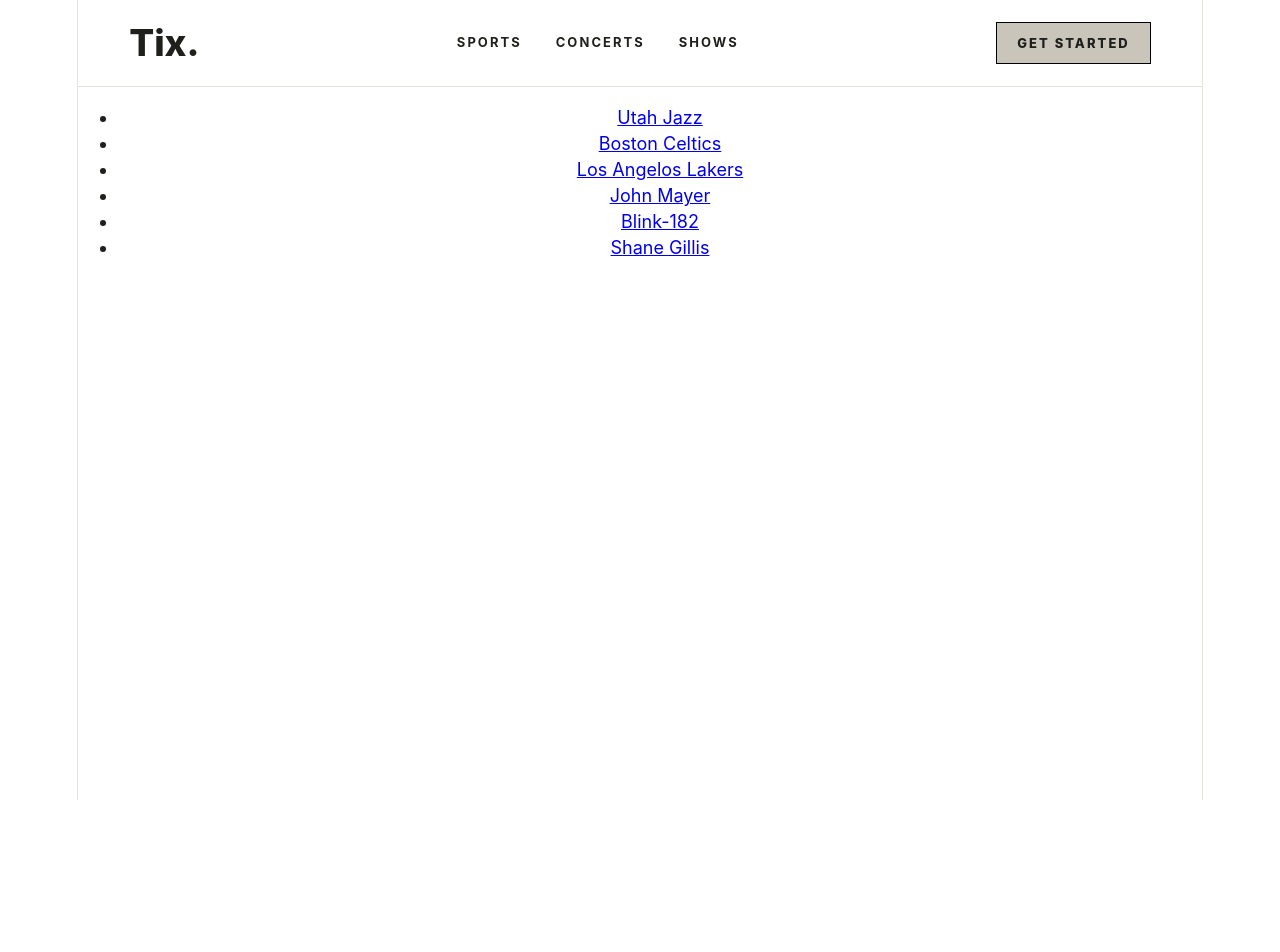
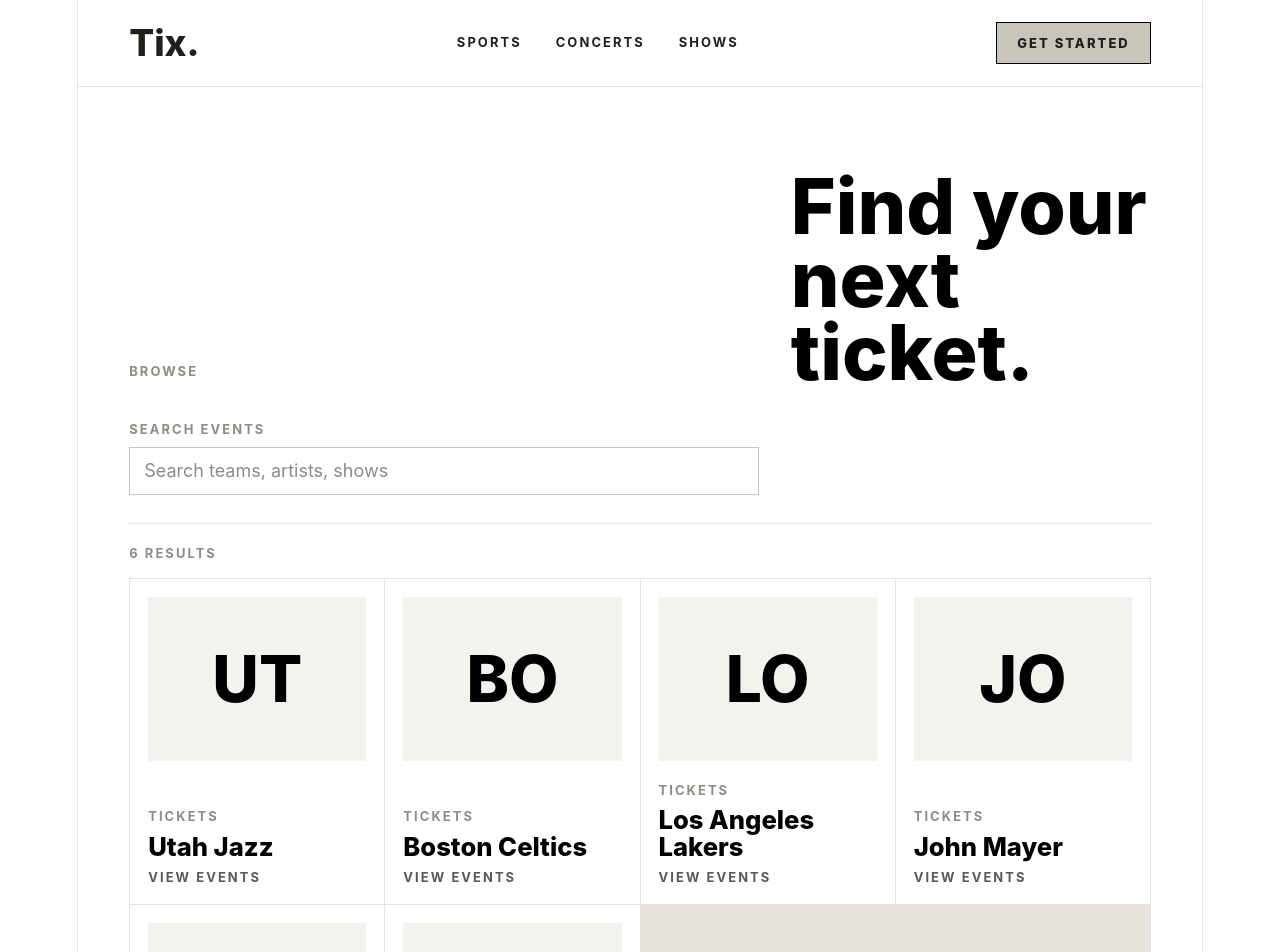
Before and after one commit to Kelson-Gardner/software-architecture, a React (Vite) app in the folder client/: page /category/comedy in a window 1280 px wide. Shown: the top 952 px of the page. Before the commit the page ends 800 px from the top, so only its background shows below. Built offline with nearby package versions, Linux system fonts and the light colour scheme.

Commit message:
Added styling to categroy page

```diff
--- a/client/src/components/EntityCard.tsx
+++ b/client/src/components/EntityCard.tsx
@@ -8,8 +8,21 @@
 
 export function EntityCard(props: EntityCardProps) {
     return (
-        <span className='entity-card'>
-            <NavLink to={props.href}>{props.title}</NavLink>
-        </span>
+        <article className='entity-card'>
+            <NavLink className='entity-card-link' to={props.href}>
+                <span className='entity-card-media' aria-hidden="true">
+                    {props.image_url ? (
+                        <img src={props.image_url} alt="" />
+                    ) : (
+                        <span>{props.title.slice(0, 2)}</span>
+                    )}
+                </span>
+                <span className='entity-card-content'>
+                    <span className='entity-card-kicker'>Tickets</span>
+                    <span className='entity-card-title'>{props.title}</span>
+                    <span className='entity-card-cta'>View events</span>
+                </span>
+            </NavLink>
+        </article>
     );
 }
--- /dev/null
+++ b/client/src/pages/CategoryPage.css
@@ -0,0 +1,182 @@
+.category-page {
+  width: min(100%, 1180px);
+  margin: 0 auto;
+  padding: clamp(42px, 7vw, 84px) clamp(18px, 4vw, 56px);
+  text-align: left;
+  box-sizing: border-box;
+}
+
+.category-page-header {
+  display: grid;
+  grid-template-columns: minmax(0, 1fr) minmax(280px, 360px);
+  gap: 32px;
+  align-items: end;
+  padding-bottom: 28px;
+  border-bottom: 1px solid var(--border);
+}
+
+.category-page-eyebrow,
+.entity-card-kicker,
+.entity-card-cta,
+.entity-cards-summary,
+.category-search span {
+  color: var(--text-subtle);
+  font-size: 0.72rem;
+  font-weight: 750;
+  letter-spacing: 0.16em;
+  line-height: 1.2;
+  text-transform: uppercase;
+}
+
+.category-page-eyebrow {
+  margin-bottom: 10px;
+}
+
+.category-page h1 {
+  max-width: 680px;
+  margin: 0;
+  color: var(--text-strong);
+  font-size: clamp(2.5rem, 6vw, 5.6rem);
+  font-weight: 800;
+  line-height: 0.95;
+  letter-spacing: 0;
+}
+
+.category-search {
+  display: grid;
+  gap: 10px;
+}
+
+.category-search input {
+  width: 100%;
+  min-height: 48px;
+  padding: 0 14px;
+  border: 1px solid var(--border-strong);
+  border-radius: 0;
+  color: var(--text-strong);
+  background: var(--surface);
+  font: inherit;
+  outline: none;
+}
+
+.category-search input::placeholder {
+  color: var(--text-subtle);
+}
+
+.category-search input:focus {
+  border-color: var(--text-strong);
+}
+
+.entity-cards-summary {
+  margin: 22px 0 16px;
+}
+
+.entity-cards-list {
+  display: grid;
+  grid-template-columns: repeat(auto-fit, minmax(220px, 1fr));
+  gap: 1px;
+  padding: 0;
+  margin: 0;
+  list-style: none;
+  background: var(--border);
+  border: 1px solid var(--border);
+}
+
+.entity-cards-list > li {
+  min-width: 0;
+  background: var(--surface);
+}
+
+.entity-card {
+  height: 100%;
+}
+
+.entity-card-link {
+  display: grid;
+  min-height: 245px;
+  height: 100%;
+  padding: 18px;
+  color: var(--text-strong);
+  text-decoration: none;
+  box-sizing: border-box;
+  transition:
+    background-color 180ms ease,
+    color 180ms ease;
+}
+
+.entity-card-link:hover,
+.entity-card-link:focus-visible {
+  background: var(--surface-raised);
+}
+
+.entity-card-link:focus-visible {
+  outline: 1px solid var(--text-strong);
+  outline-offset: -6px;
+}
+
+.entity-card-media {
+  display: grid;
+  width: 100%;
+  aspect-ratio: 4 / 3;
+  place-items: center;
+  overflow: hidden;
+  background: var(--surface-tint);
+  color: var(--text-strong);
+  font-size: clamp(2rem, 5vw, 4rem);
+  font-weight: 800;
+  line-height: 1;
+  text-transform: uppercase;
+}
+
+.entity-card-media img {
+  width: 100%;
+  height: 100%;
+  object-fit: cover;
+}
+
+.entity-card-content {
+  display: grid;
+  align-content: end;
+  gap: 9px;
+  margin-top: 22px;
+}
+
+.entity-card-title {
+  color: var(--text-strong);
+  font-size: clamp(1.25rem, 2vw, 1.85rem);
+  font-weight: 800;
+  line-height: 1.05;
+  letter-spacing: 0;
+}
+
+.entity-card-cta {
+  width: fit-content;
+  color: var(--text-muted);
+  border-bottom: 1px solid transparent;
+}
+
+.entity-card-link:hover .entity-card-cta,
+.entity-card-link:focus-visible .entity-card-cta {
+  color: var(--text-strong);
+  border-bottom-color: currentColor;
+}
+
+@media (max-width: 760px) {
+  .category-page {
+    padding-block: 34px 54px;
+  }
+
+  .category-page-header {
+    grid-template-columns: 1fr;
+    align-items: start;
+    gap: 24px;
+  }
+
+  .entity-cards-list {
+    grid-template-columns: 1fr;
+  }
+
+  .entity-card-link {
+    min-height: 210px;
+  }
+}
--- a/client/src/pages/CategoryPage.tsx
+++ b/client/src/pages/CategoryPage.tsx
@@ -1,25 +1,60 @@
+import { useMemo, useState } from "react";
 import { EntityCard, type EntityCardProps } from "../components/EntityCard";
-// Category will be a type such as MLB, NBA, Country, Theatre, etc.
-function CategoryPage() {
+import './CategoryPage.css';
+
 // Dummy data for now
 const entityCards: EntityCardProps[] = [
     {title: 'Utah Jazz', href: '/tickets/utah-jazz'},
     {title: 'Boston Celtics', href: '/tickets/boston-celtics'},
-        {title: 'Los Angelos Lakers', href: '/tickets/los-angelos-lakers'},
+    {title: 'Los Angeles Lakers', href: '/tickets/los-angeles-lakers'},
     {title: 'John Mayer', href: '/tickets/john-mayer'},
     {title: 'Blink-182', href: '/tickets/blink-182'},
     {title: 'Shane Gillis', href: '/tickets/shane-gillis'},
 ]
+
+// Category will be a type such as MLB, NBA, Country, Theatre, etc.
+function CategoryPage() {
+    const [searchTerm, setSearchTerm] = useState('');
+    const filteredEntityCards = useMemo(() => {
+        const normalizedSearchTerm = searchTerm.trim().toLowerCase();
+
+        if (!normalizedSearchTerm) {
+            return entityCards;
+        }
+
+        return entityCards.filter((entityCard) =>
+            entityCard.title.toLowerCase().includes(normalizedSearchTerm)
+        );
+    }, [searchTerm]);
+
     return (
-        <span className='entity-cards-list'>
-            <ul>
-                {entityCards.map((entityCard, index) => (
-                    <li>
-                        <EntityCard {...entityCard} key={index} />
+        <section className='category-page'>
+            <header className='category-page-header'>
+                <p className='category-page-eyebrow'>Browse</p>
+                <h1>Find your next ticket.</h1>
+                <label className='category-search'>
+                    <span>Search events</span>
+                    <input
+                        type='search'
+                        value={searchTerm}
+                        onChange={(event) => setSearchTerm(event.target.value)}
+                        placeholder='Search teams, artists, shows'
+                    />
+                </label>
+            </header>
+
+            <div className='entity-cards-summary'>
+                {filteredEntityCards.length} {filteredEntityCards.length === 1 ? 'result' : 'results'}
+            </div>
+
+            <ul className='entity-cards-list'>
+                {filteredEntityCards.map((entityCard) => (
+                    <li key={entityCard.href}>
+                        <EntityCard {...entityCard} />
                     </li>
                 ))}
             </ul>
-        </span>
+        </section>
     );
 }
 
```
Also changed, not shown: client/src/App.css (line endings or trailing spaces). Lines whose indentation alone changed are shown as unchanged.
